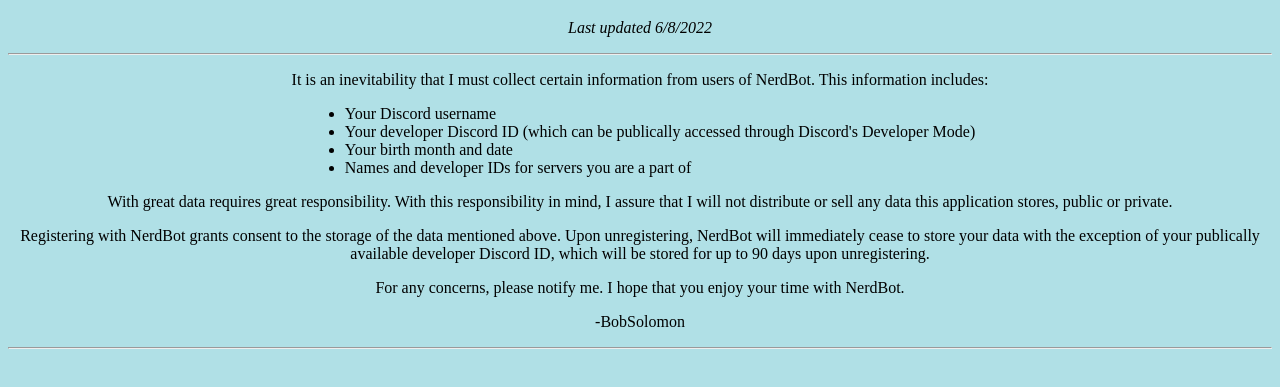
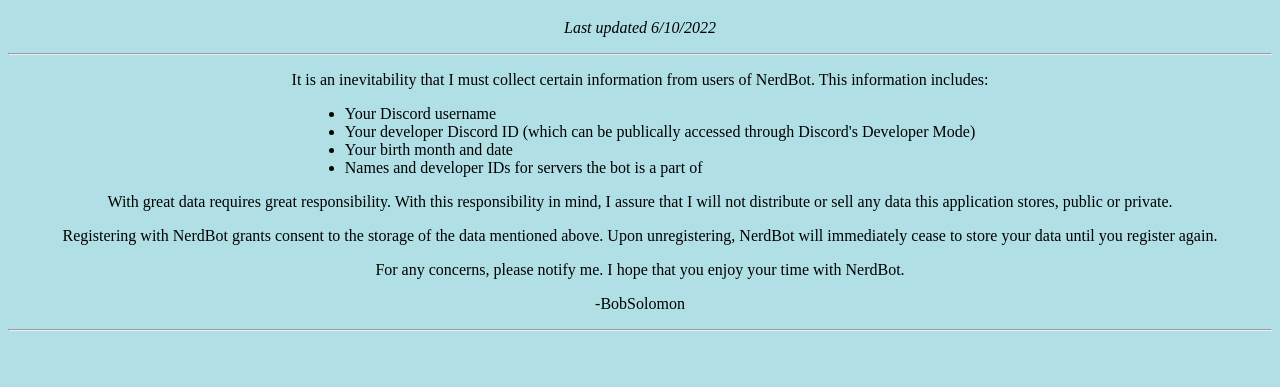
Before and after one commit to BobSolomon22/bobsolomon22.github.io, a website: page privacy_policy.html in a window 1280 px wide. Shown: the part 281-668 px from the top of the page. Drawn offline with Linux system fonts and the light colour scheme.

Commit message:
Updated NerdBot Privacy Policy

```diff
--- a/privacy_policy.html
+++ b/privacy_policy.html
@@ -31,7 +31,7 @@
             NerdBot Privacy Policy
         </h1>
         <p>
-            <i>Last updated 6/8/2022</i>
+            <i>Last updated 6/10/2022</i>
         </p>
         <hr>
         <p>
@@ -40,14 +40,14 @@
                 <li>Your Discord username</li>
                 <li>Your developer Discord ID (which can be publically accessed through Discord's Developer Mode)</li>
                 <li>Your birth month and date</li>
-                <li>Names and developer IDs for servers you are a part of</li>
+                <li>Names and developer IDs for servers the bot is a part of</li>
             </ul>
         </p>
         <p>
             With great data requires great responsibility. With this responsibility in mind, I assure that I will not distribute or sell any data this application stores, public or private.
         </p>
         <p>
-            Registering with NerdBot grants consent to the storage of the data mentioned above. Upon unregistering, NerdBot will immediately cease to store your data with the exception of your publically available developer Discord ID, which will be stored for up to 90 days upon unregistering.
+            Registering with NerdBot grants consent to the storage of the data mentioned above. Upon unregistering, NerdBot will immediately cease to store your data until you register again.
         </p>
         <p>
             For any concerns, please notify me. I hope that you enjoy your time with NerdBot.
```
